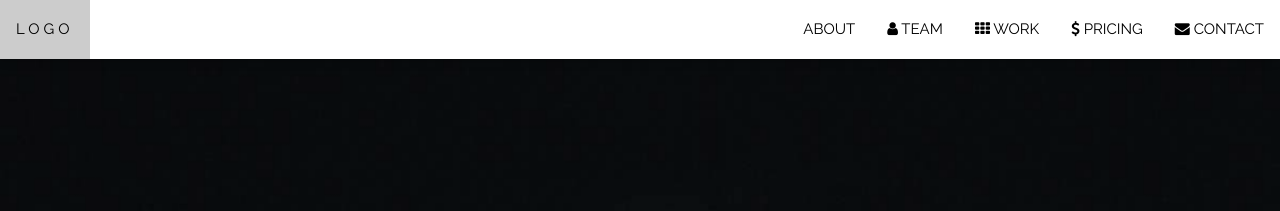
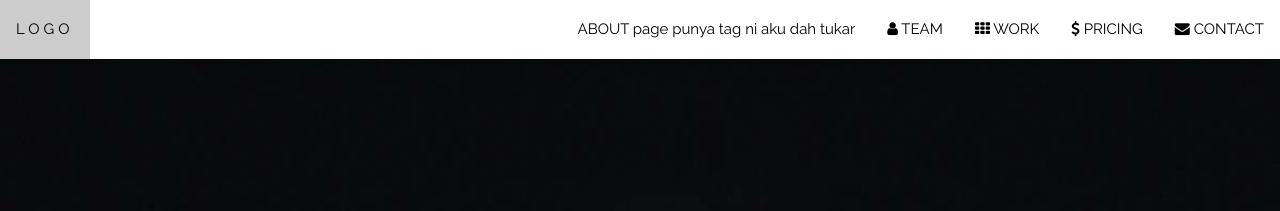
Before and after one commit to akbarbuchari7/Photography, a plain HTML site: page index.html in a window 1280 px wide. Shown: the top 211 px of the page. Drawn offline with nearby package versions, Linux system fonts and the light colour scheme.

Commit message:
Update index.html

```diff
--- a/index.html
+++ b/index.html
@@ -17,7 +17,7 @@
             <a href="./Portfolio/index.html" class="w3-bar-item w3-button w3-wide">LOGO</a>
             <!-- Right-sided navbar links -->
             <div class="w3-right w3-hide-small">
-                <a href="./about.html" class="w3-bar-item w3-button">ABOUT</a>
+                <a href="./about.html" class="w3-bar-item w3-button">ABOUT page punya tag ni aku dah tukar</a>
                 <a href="./team.html" class="w3-bar-item w3-button"><i class="fa fa-user"></i> TEAM</a>
                 <a href="./work.html" class="w3-bar-item w3-button"><i class="fa fa-th"></i> WORK</a>
                 <a href="./pricing.html" class="w3-bar-item w3-button"><i class="fa fa-usd"></i> PRICING</a>
```
